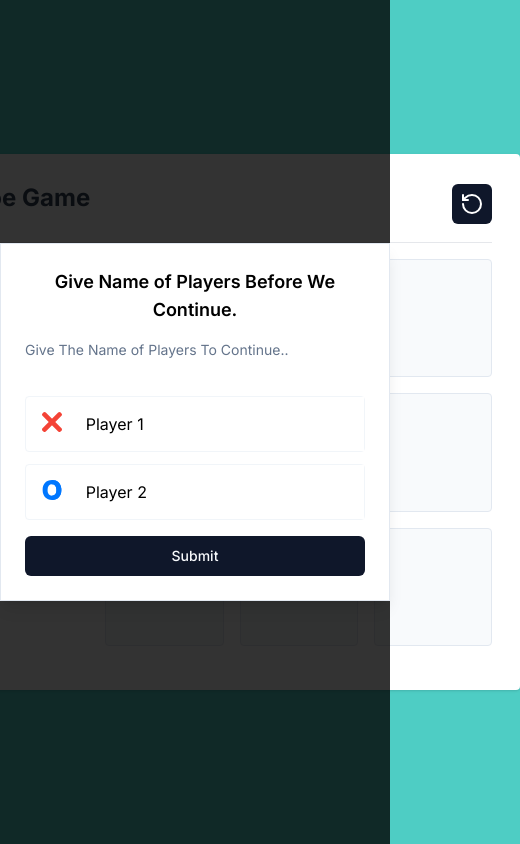
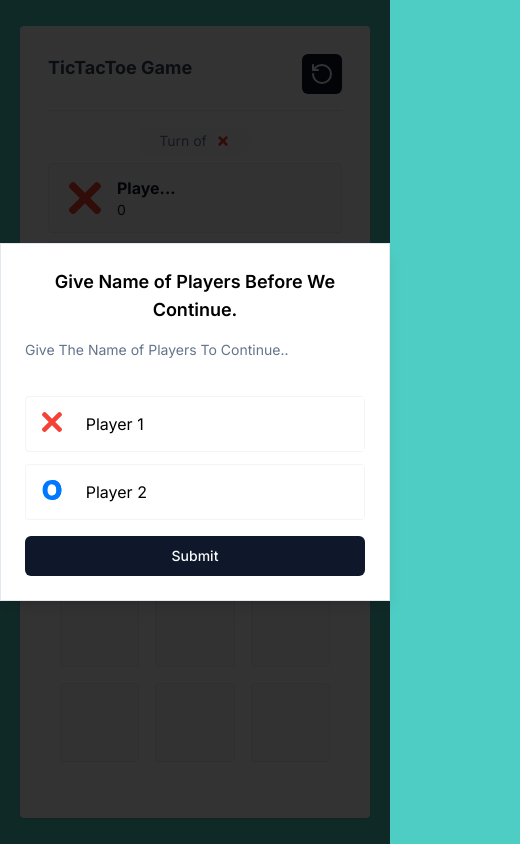
Before and after one commit to MuhammadBinYasir/TTTPlay, a Next.js app: page / in a window 390 px wide. Shown: the whole page, 520 px wide, since content can reach past the window. Built offline with nearby package versions, Linux system fonts and the light colour scheme.

Commit message:
Responsive

```diff
--- a/app/layout.tsx
+++ b/app/layout.tsx
@@ -17,7 +17,7 @@ export default function RootLayout({
   return (
     <html lang="en">
       <body className={`${inter.className} flex items-center justify-center min-h-screen`}>
-        <div>
+        <div className="max-w-full p-5">
           {children}
         </div>
       </body>
--- a/components/board.tsx
+++ b/components/board.tsx
@@ -121,14 +121,14 @@ const Board = () => {
     }
 
     return (
-        <div className='w-[650px] bg-white rounded shadow p-7'>
+        <div className='max-w-full w-[650px] bg-white rounded shadow p-7'>
             <div className="flex items-center justify-between mb-4">
-                <h4 className="text-slate-700 font-bold text-2xl mb-3 text-left">TicTacToe Game</h4>
+                <h4 className="text-slate-700 font-bold text-lg sm:text-2xl mb-3 text-left">TicTacToe Game</h4>
                 <button className="w-10 h-10 bg-slate-900 text-white flex items-center justify-center text-sm rounded-md" onClick={resetGame}> <RotateCcw /></button>
             </div>
             <hr />
-            <div className="grid grid-cols-3 gap-7 my-4">
-                <div className="flex flex-col gap-2">
+            <div className="grid sm:grid-cols-3 gap-7 my-4">
+                <div className="flex flex-wrap sm:flex-col gap-2">
                     <p className='text-slate-500 bg-slate-50 rounded-full text-sm flex items-center gap-2 w-max mx-auto px-5 py-1'>
                         Turn of
                         <img src={turn ? '/cross.svg' : '/o.svg'} className='w-4 h-4 bg-white rounded-full p-[2px]' alt="Cross" />
@@ -157,7 +157,7 @@ const Board = () => {
                         <p className="text-sm">{playedCount}</p>
                     </div>
                 </div>
-                <div className="col-span-2 grid grid-cols-3 gap-4">
+                <div className="sm:col-span-2 grid grid-cols-3 gap-4 p-3">
                     {data.map((item, key) => (
                         <button
                             className="bg-slate-50 border border-slate-200 rounded flex items-center p-7 aspect-square"
```
Also changed, not shown: 2 other files (tests, documents, lock files or other folders).
